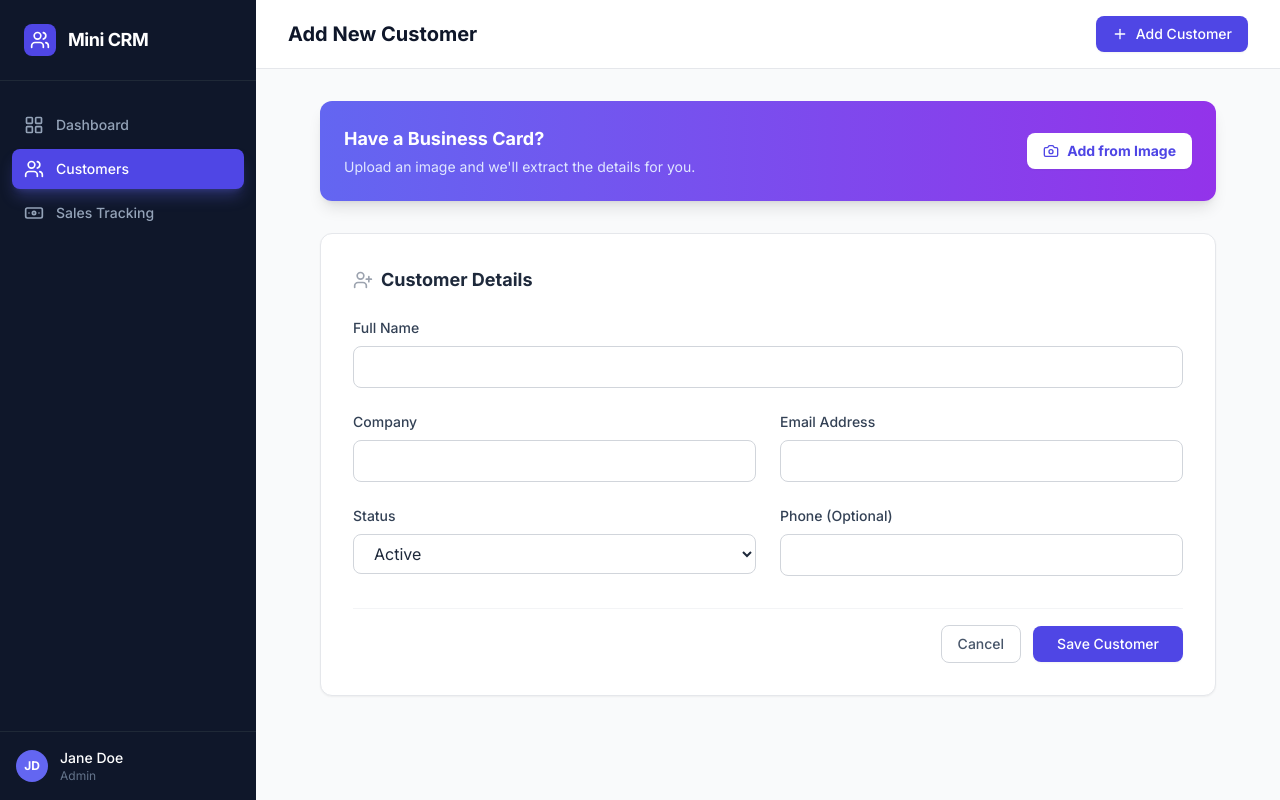
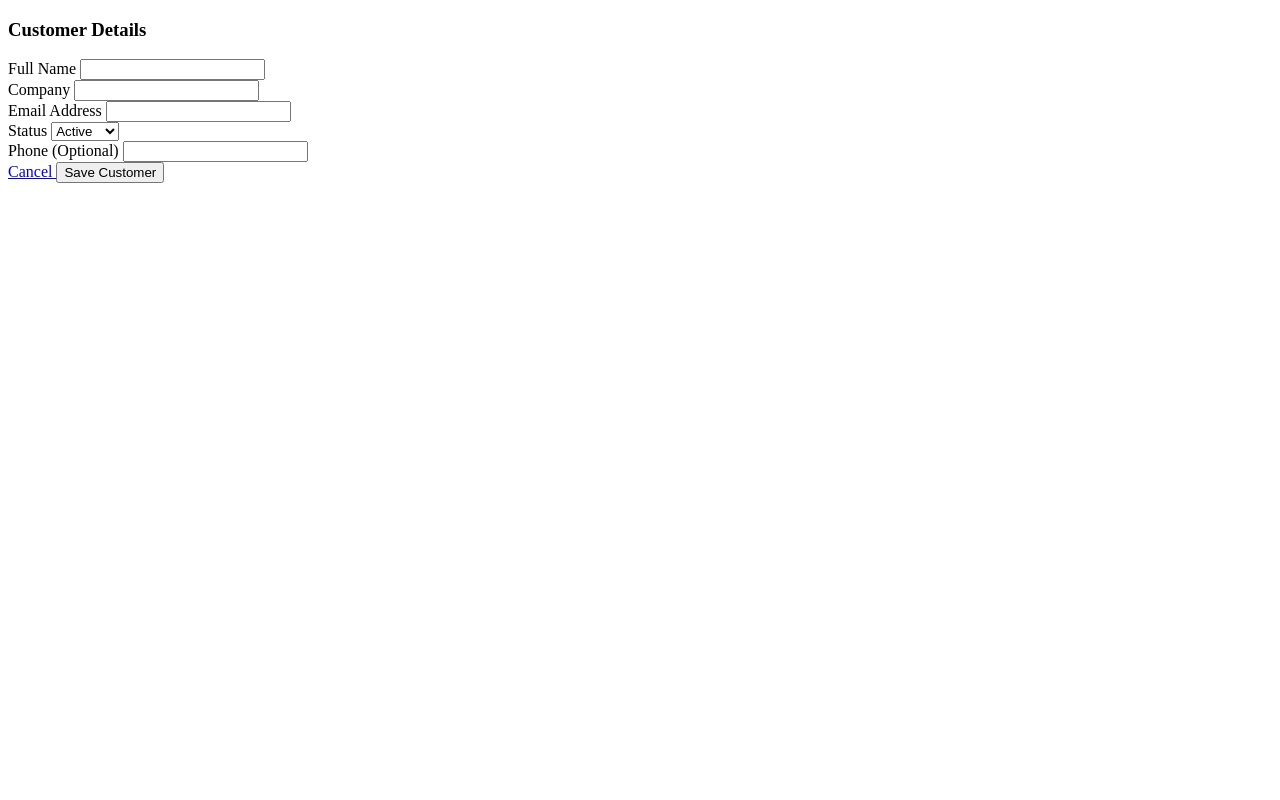
Before and after one commit to MsHanshika/mini-crm, a Flask app: page /add in a window 1280 px wide. Run offline with Flask 3, Linux system fonts and the light colour scheme; some libraries are stand-ins or nearby versions.

Commit message:
add new features

```diff
--- a/app.py
+++ b/app.py
@@ -93,18 +93,6 @@ def add_sale():
 
 @app.route('/add', methods=['GET', 'POST'])
 def add_customer():
-    # Retrieve pre-filled data if available from image scan
-    prefill_param = request.args.get('prefill', '{}')
-
-    prefill_data = {}
-    if prefill_param:
-        try:
-            # We expect a JSON string, so we must parse it
-            prefill_data = json.loads(prefill_param)
-        except json.JSONDecodeError:
-            print(f"Error decoding JSON prefill data: {prefill_param}")
-            flash('Failed to process image data. Please enter details manually.', 'error')
-
     if request.method == 'POST':
         new_customer = {
             'name': request.form.get('name'),
@@ -118,44 +106,10 @@ def add_customer():
         flash('Customer added successfully!', 'success')
         return redirect(url_for('customers_list'))
 
-    # Render form, passing prefill data
-    return render_template('add_customer.html', active_page='customers', prefill=prefill_data)
+    # Render form without prefill logic
+    return render_template('add_customer.html', active_page='customers')
 
-@app.route('/upload-scan', methods=['POST'])
-def upload_scan():
-    if 'file' not in request.files:
-        flash('No file part', 'error')
-        return redirect(url_for('add_customer'))
 
-    file = request.files['file']
-    if file.filename == '':
-        flash('No selected file', 'error')
-        return redirect(url_for('add_customer'))
-
-    if file and allowed_file(file.filename):
-        # In a real application, you would send the file to an OCR service here.
-        # For this demo, we save it (optional) and provide mock extracted data.
-        filename = secure_filename(file.filename)
-        file_path = os.path.join(app.config['UPLOAD_FOLDER'], filename)
-        file.save(file_path)
-
-        # ---------------------------------------------------------
-        # MOCK OCR LOGIC (SIMULATION)
-        # ---------------------------------------------------------
-        extracted_data = {
-            'name': 'Extracted Contact Name',
-            'company': 'Mock Solutions Inc.',
-            'email': 'contact@mocksolutions.com',
-            'status': 'Active'
-        }
-
-        flash('Image scanned and details extracted successfully!', 'success')
-
-        # Pass extracted data back to the add_customer route as a JSON string
-        return redirect(url_for('add_customer', prefill=json.dumps(extracted_data)))
-
-    flash('Invalid file type. Only PNG, JPG, JPEG are allowed.', 'error')
-    return redirect(url_for('add_customer'))
 
 if __name__ == '__main__':
     app.run(debug=True, port=5000)
--- a/templates/add_customer.html
+++ b/templates/add_customer.html
@@ -1,35 +1,12 @@
 <!DOCTYPE html>
 <html lang="en">
 <head>
-    <title>Add Customer</title>
-    <link rel="stylesheet" href="{{ url_for('static', filename='style.css') }}">
+    <meta charset="UTF-8">
+    <meta name="viewport" content="width=device-width, initial-scale=1.0">
+    <title>Document</title>
 </head>
 <body>
-{% extends "base.html" %}
-
-{% block title %}Add New Customer{% endblock %}
-
-{% block content %}
 <div class="max-w-4xl mx-auto">
-
-        <!-- SCAN OPTION CARD -->
-        <div class="bg-gradient-to-r from-indigo-500 to-purple-600 rounded-xl p-6 text-white mb-8 shadow-lg flex items-center justify-between">
-            <div>
-                <h3 class="text-lg font-bold mb-1">Have a Business Card?</h3>
-                <p class="text-indigo-100 text-sm">Upload an image and we'll extract the details for you.</p>
-            </div>
-
-            <!-- Scan Form -->
-            <form id="scanForm" action="{{ url_for('upload_scan') }}" method="POST" enctype="multipart/form-data">
-                <input type="file" name="file" id="fileInput" class="hidden" accept="image/*" onchange="document.getElementById('scanForm').submit()">
-                <button type="button" onclick="document.getElementById('fileInput').click()" class="bg-white text-indigo-600 px-4 py-2 rounded-lg text-sm font-bold shadow-sm hover:bg-indigo-50 transition-colors flex items-center gap-2">
-                    <i data-lucide="camera" class="w-4 h-4"></i>
-                    Add from Image
-                </button>
-            </form>
-        </div>
-
-        <!-- MAIN FORM -->
     <form action="{{ url_for('add_customer') }}" method="POST" class="bg-white rounded-xl border border-gray-200 shadow-sm p-8">
         <h3 class="text-lg font-bold text-slate-800 mb-6 flex items-center gap-2">
             <i data-lucide="user-plus" class="w-5 h-5 text-gray-400"></i>
@@ -39,24 +16,24 @@
         <div class="grid grid-cols-1 md:grid-cols-2 gap-6">
             <div class="md:col-span-2">
                 <label class="block text-sm font-medium text-slate-700 mb-2">Full Name</label>
-                    <input type="text" name="name" value="{{ prefill.get('name', '') }}" required class="w-full px-4 py-2 rounded-lg border border-gray-300 focus:ring-2 focus:ring-indigo-500 focus:outline-none">
+                <input type="text" name="name" required class="w-full px-4 py-2 rounded-lg border border-gray-300 focus:ring-2 focus:ring-indigo-500 focus:outline-none">
             </div>
 
             <div>
                 <label class="block text-sm font-medium text-slate-700 mb-2">Company</label>
-                    <input type="text" name="company" value="{{ prefill.get('company', '') }}" class="w-full px-4 py-2 rounded-lg border border-gray-300 focus:ring-2 focus:ring-indigo-500 focus:outline-none">
+                <input type="text" name="company" class="w-full px-4 py-2 rounded-lg border border-gray-300 focus:ring-2 focus:ring-indigo-500 focus:outline-none">
             </div>
 
             <div>
                 <label class="block text-sm font-medium text-slate-700 mb-2">Email Address</label>
-                    <input type="email" name="email" value="{{ prefill.get('email', '') }}" required class="w-full px-4 py-2 rounded-lg border border-gray-300 focus:ring-2 focus:ring-indigo-500 focus:outline-none">
+                <input type="email" name="email" required class="w-full px-4 py-2 rounded-lg border border-gray-300 focus:ring-2 focus:ring-indigo-500 focus:outline-none">
             </div>
 
             <div>
                 <label class="block text-sm font-medium text-slate-700 mb-2">Status</label>
                 <select name="status" class="w-full px-4 py-2 rounded-lg border border-gray-300 focus:ring-2 focus:ring-indigo-500 focus:outline-none bg-white">
-                        <option value="Active" {% if prefill.get('status') == 'Active' %}selected{% endif %}>Active</option>
-                        <option value="Inactive" {% if prefill.get('status') == 'Inactive' %}selected{% endif %}>Inactive</option>
+                    <option value="Active">Active</option>
+                    <option value="Inactive">Inactive</option>
                 </select>
             </div>
 
@@ -76,6 +53,5 @@
         </div>
     </form>
 </div>
-{% endblock %}
 </body>
 </html>
```
Lines whose indentation alone changed are shown as unchanged.
